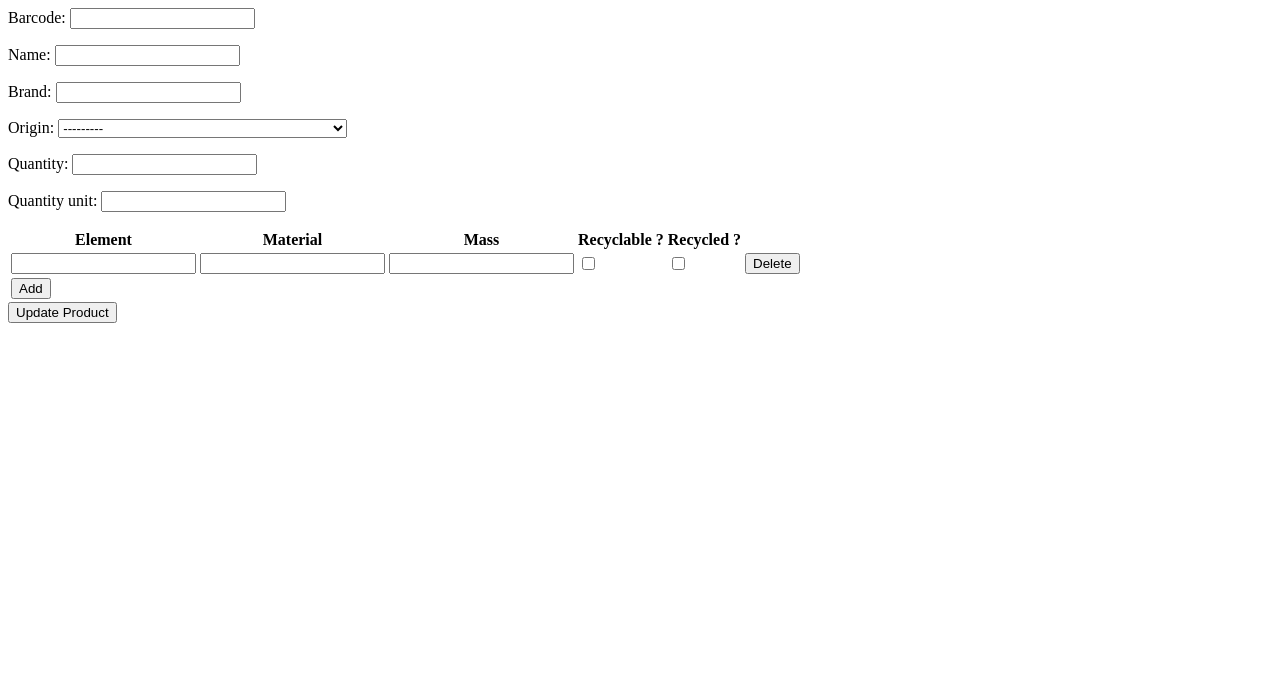
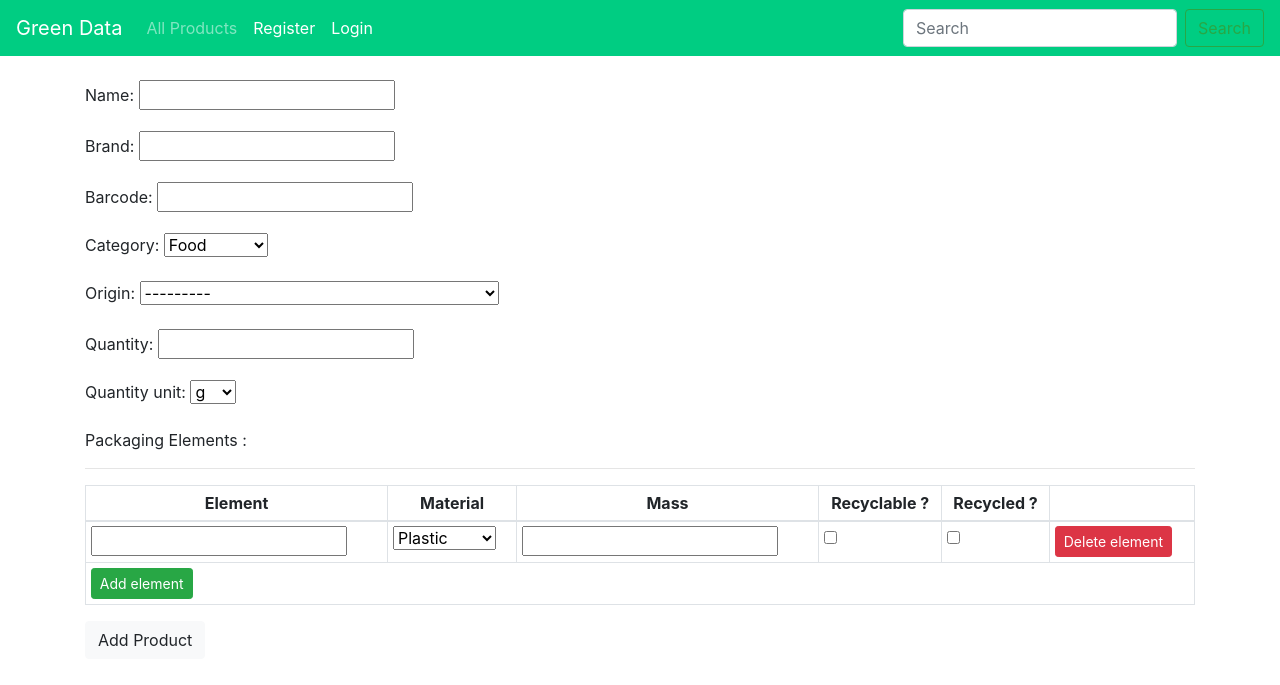
Before and after one commit to SuperPlotTwist/GreenDataProject, a Django app: page /fixed_product/create in a window 1280 px wide. Shown: the top 685 px of the page. Run offline with Django 3.2, Linux system fonts and the light colour scheme.

Commit message:
added presets categories for product creation form

```diff
--- a/GreenData/global_templates/base.html
+++ b/GreenData/global_templates/base.html
@@ -8,6 +8,9 @@
     <!-- Bootstrap CSS -->
     <link rel="stylesheet" href="https://cdn.jsdelivr.net/npm/bootstrap@4.6.0/dist/css/bootstrap.min.css" integrity="sha384-B0vP5xmATw1+K9KRQjQERJvTumQW0nPEzvF6L/Z6nronJ3oUOFUFpCjEUQouq2+l" crossorigin="anonymous">
 
+    <!-- Option 1: jQuery and Bootstrap Bundle (includes Popper) -->
+    <script src="https://code.jquery.com/jquery-3.5.1.slim.min.js" integrity="sha384-DfXdz2htPH0lsSSs5nCTpuj/zy4C+OGpamoFVy38MVBnE+IbbVYUew+OrCXaRkfj" crossorigin="anonymous"></script>
+    <script src="https://cdn.jsdelivr.net/npm/bootstrap@4.6.0/dist/js/bootstrap.bundle.min.js" integrity="sha384-Piv4xVNRyMGpqkS2by6br4gNJ7DXjqk09RmUpJ8jgGtD7zP9yug3goQfGII0yAns" crossorigin="anonymous"></script>
 
     <title>
       {% block title %}
@@ -86,18 +89,11 @@
       {% endblock%}
     </div>
 
-  <!-- Optional JavaScript; choose one of the two! -->
 
-    <!-- Option 1: jQuery and Bootstrap Bundle (includes Popper) -->
-    <script src="https://code.jquery.com/jquery-3.5.1.slim.min.js" integrity="sha384-DfXdz2htPH0lsSSs5nCTpuj/zy4C+OGpamoFVy38MVBnE+IbbVYUew+OrCXaRkfj" crossorigin="anonymous"></script>
-    <script src="https://cdn.jsdelivr.net/npm/bootstrap@4.6.0/dist/js/bootstrap.bundle.min.js" integrity="sha384-Piv4xVNRyMGpqkS2by6br4gNJ7DXjqk09RmUpJ8jgGtD7zP9yug3goQfGII0yAns" crossorigin="anonymous"></script>
 
-    <!-- Option 2: Separate Popper and Bootstrap JS -->
-    <!--
-    <script src="https://code.jquery.com/jquery-3.5.1.slim.min.js" integrity="sha384-DfXdz2htPH0lsSSs5nCTpuj/zy4C+OGpamoFVy38MVBnE+IbbVYUew+OrCXaRkfj" crossorigin="anonymous"></script>
-    <script src="https://cdn.jsdelivr.net/npm/popper.js@1.16.1/dist/umd/popper.min.js" integrity="sha384-9/reFTGAW83EW2RDu2S0VKaIzap3H66lZH81PoYlFhbGU+6BZp6G7niu735Sk7lN" crossorigin="anonymous"></script>
-    <script src="https://cdn.jsdelivr.net/npm/bootstrap@4.6.0/dist/js/bootstrap.min.js" integrity="sha384-+YQ4JLhjyBLPDQt//I+STsc9iw4uQqACwlvpslubQzn4u2UU2UFM80nGisd026JF" crossorigin="anonymous"></script>
-    -->
+	{% block extra_script %}
+	{% endblock extra_script %}
+
 
   </body>
 </html>
--- a/GreenData/productapp/forms.py
+++ b/GreenData/productapp/forms.py
@@ -1,15 +1,20 @@
 from .models import Product, PackagingInfo
 from django import forms
+from .presets import CATEGORIES, UNITS, MATERIALS
 
 class ProductForm(forms.ModelForm):
+
+	category = forms.TypedChoiceField(choices=CATEGORIES)
+	quantity_unit = forms.TypedChoiceField(choices=UNITS)
 
 	class Meta:
 		model = Product
 
 		fields = [
-			'barcode',
 			'name',
 			'brand',
+			'barcode',
+			'category',
 			'origin',
 			'quantity',
 			'quantity_unit'
@@ -17,6 +22,8 @@ class ProductForm(forms.ModelForm):
 
 
 class PackagingInfoForm(forms.ModelForm):
+
+	material = forms.ChoiceField(choices=MATERIALS)
 
 	class Meta:
 		model = PackagingInfo
--- a/GreenData/productapp/models.py
+++ b/GreenData/productapp/models.py
@@ -17,7 +17,7 @@ class Product(models.Model):
 	# Attributes
 	name = models.CharField(max_length=128)
 	brand = models.CharField(max_length=128)
-	category = models.CharField(max_length=16) #TODO: make it choice
+	category = models.CharField(max_length=16, blank=False, null=False) #TODO: make it choice
 	origin = CountryField()
 
 	# quantity can be registered as grams, liters... (internal calculus and approximation needed)
--- /dev/null
+++ b/GreenData/productapp/presets.py
@@ -0,0 +1,28 @@
+
+
+# Definition of available categories for products
+CATEGORIES = [
+	('FOOD', 'Food'),
+	('HOUSEHOLD', 'Household'),
+	('OTHER', 'Other')
+]
+
+
+# Quantity units
+UNITS = [
+	('G', 'g'),
+	('KG', 'kg'),
+	('ML', 'mL'),
+	('CL', 'cL'),
+	('L', 'L')
+]
+
+
+# Possible materials
+MATERIALS = [
+	('PLASTIC', 'Plastic'),
+	('GLASS', 'Glass'),
+	('CARDBOARD', 'Cardboard'),
+	('ALUMINIUM', 'Aluminium'),
+	('PAPER', 'Paper')
+]
--- a/GreenData/productapp/templates/create_product.html
+++ b/GreenData/productapp/templates/create_product.html
@@ -1,14 +1,9 @@
-<!--{ % extends 'base.html' % }-->
+{% extends 'base.html' %}
 
 {% load static %} <!--Load jQuery and js source-->
 
 {% block content %}
 
-<head>
-<!--Import jQuery-->
-<script type="text/javascript" src="{% static 'bower_components/jquery/dist/jquery.js'%}"></script>
-
-</head>
 <body>
 <form method='POST'>
 
@@ -16,6 +11,9 @@
 
 {{ product_form.as_p }}
 
+Packaging Elements :
+<br/>
+<hr>
 <table class="table form-table table-bordered table-sm">
                             <thead class="text-center">
                             <tr>
@@ -50,7 +48,7 @@
                                         <button type="button" class="btn btn-danger btn-sm remove-form-row"
                                                 id="{{ packaging_formset.prefix }}">
 
-                                            Delete
+                                            Delete element
                                         </button>
                                     </td>
                                 </tr>
@@ -60,7 +58,7 @@
                                     style="border-left: none!important; border-right: none !important; border-bottom: none!important;">
                                     <button type="button" class="btn btn-sm btn-success add-form-row"
                                             id="{{ packaging_formset.prefix }}">
-                                       Add
+                                       Add element
                                     </button>
                                 </td>
                             </tr>
@@ -70,13 +68,11 @@
 	{{ packaging_formset.management_form }}
 
 
-	<button type="submit">Update Product</button>
+	<button type="submit" class="btn btn-light">Add Product</button>
 
 </form>
 
 </body>
-
-<script src="https://cdn.jsdelivr.net/npm/bootstrap@4.6.0/dist/js/bootstrap.bundle.min.js" integrity="sha384-Piv4xVNRyMGpqkS2by6br4gNJ7DXjqk09RmUpJ8jgGtD7zP9yug3goQfGII0yAns" crossorigin="anonymous"></script>
 
 
 {% endblock content %}
@@ -84,5 +80,7 @@
 
 
 {% block extra_script %}
-	<script type="text/javascript" src="{% static 'js/formset.js' %}"></script>
+<!--Scripts for dynamic formset-->
+<script type="text/javascript" src="{% static 'bower_components/jquery/dist/jquery.js'%}"></script>
+<script type="text/javascript" src="{% static 'js/formset.js' %}"></script>
 {% endblock%}
```
Also changed, not shown: GreenData/webapp/views.py (line endings or trailing spaces).
